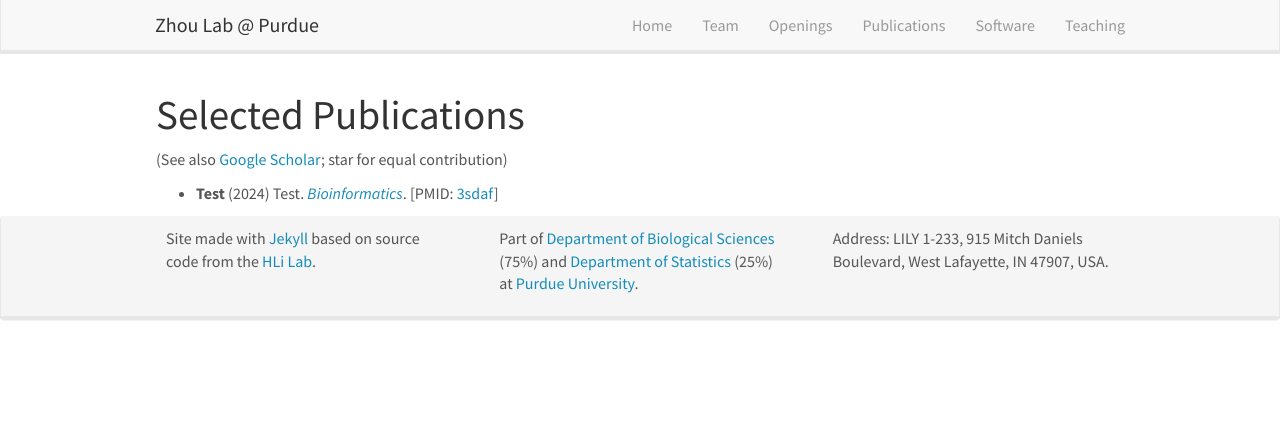
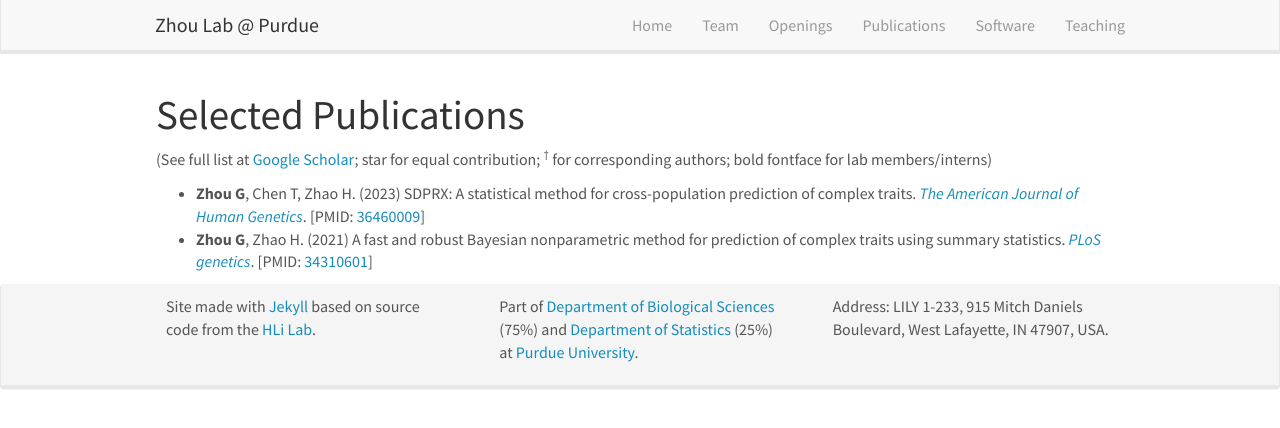
Before and after one commit to eldronzhou/eldronzhou.github.io, a Jekyll site: the page built from _pages/publications.md, in a window 1280 px wide. Shown: the top 428 px of the page. Built offline with Jekyll 4.4.1, drawn with Linux system fonts in a browser that asks for light colours; nearby versions of some CDN libraries; comment, search, counter and statistics services are not loaded.

Commit message:
Add publication

```diff
--- a/_data/recentpub.yml
+++ b/_data/recentpub.yml
@@ -1,7 +1,15 @@
-- title: "Test"
-  authors: <b>Test</b>
-  year: 2024
-  url: https://pubmed.ncbi.nlm.nih.gov/
-  display: <i>Bioinformatics</i>
-  pmid: 3sdaf
+- title: "SDPRX: A statistical method for cross-population prediction of complex traits"
+  authors: <b>Zhou G</b>, Chen T, Zhao H.
+  year: 2023
+  url: https://pmc.ncbi.nlm.nih.gov/articles/PMC9892700/
+  display: <i>The American Journal of Human Genetics</i>
+  pmid: 36460009
   type: 1
+
+- title: "A fast and robust Bayesian nonparametric method for prediction of complex traits using summary statistics"
+  authors: <b>Zhou G</b>, Zhao H.
+  year: 2021
+  url: https://pmc.ncbi.nlm.nih.gov/articles/PMC8341714/
+  display: <i>PLoS genetics</i>
+  pmid:  34310601
+  type: 1
--- a/_pages/publications.md
+++ b/_pages/publications.md
@@ -10,7 +10,7 @@ permalink: /publications/
 
 # Selected Publications
 
-(See also [Google Scholar](https://scholar.google.com/citations?user=7ZJF_KcAAAAJ&hl=en); star for equal contribution)
+(See full list at [Google Scholar](https://scholar.google.com/citations?user=7ZJF_KcAAAAJ&hl=en); star for equal contribution; <sup>&#8224;</sup> for corresponding authors; bold fontface for lab members/interns)
 
 <ul>
 {% for publi in site.data.recentpub %}
```
